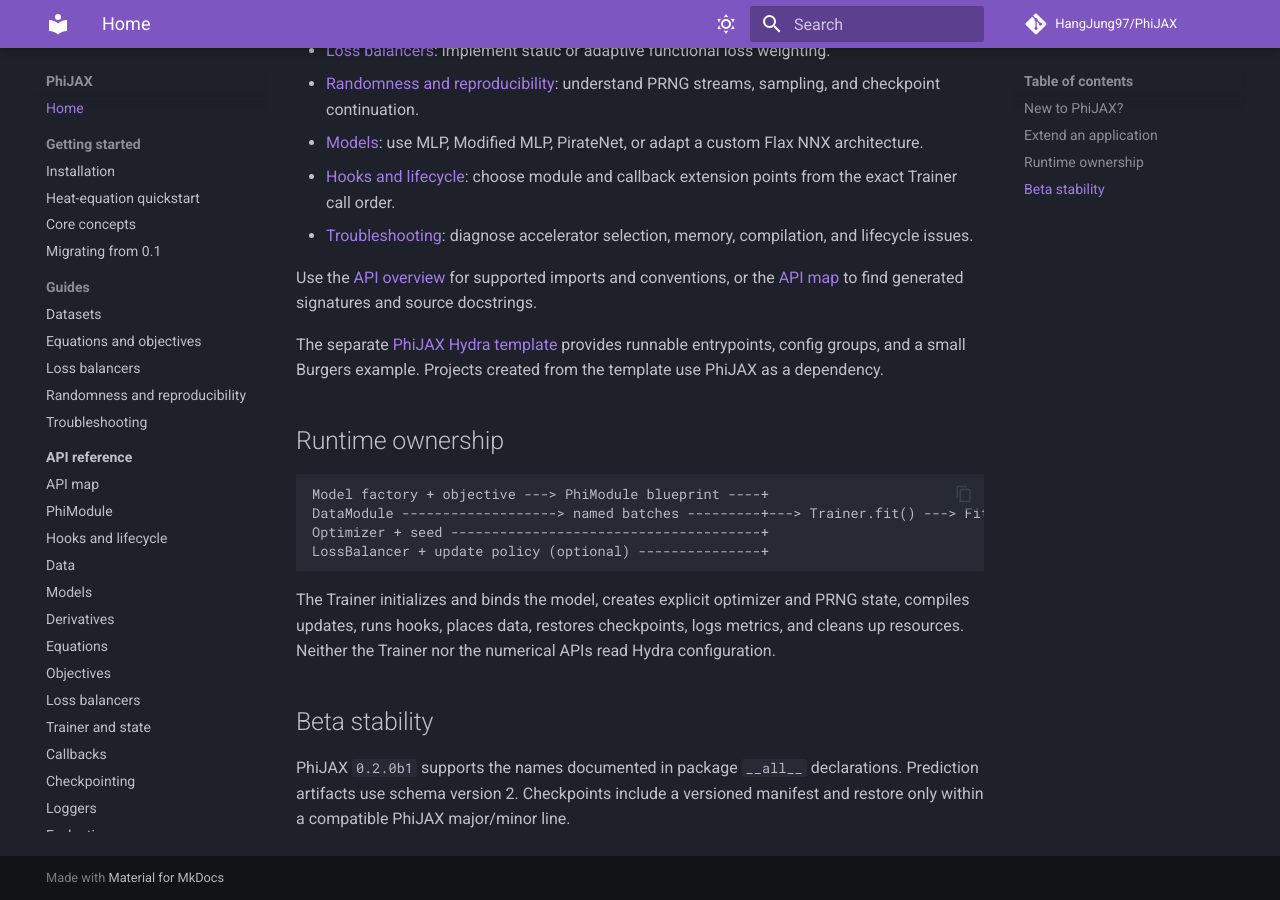
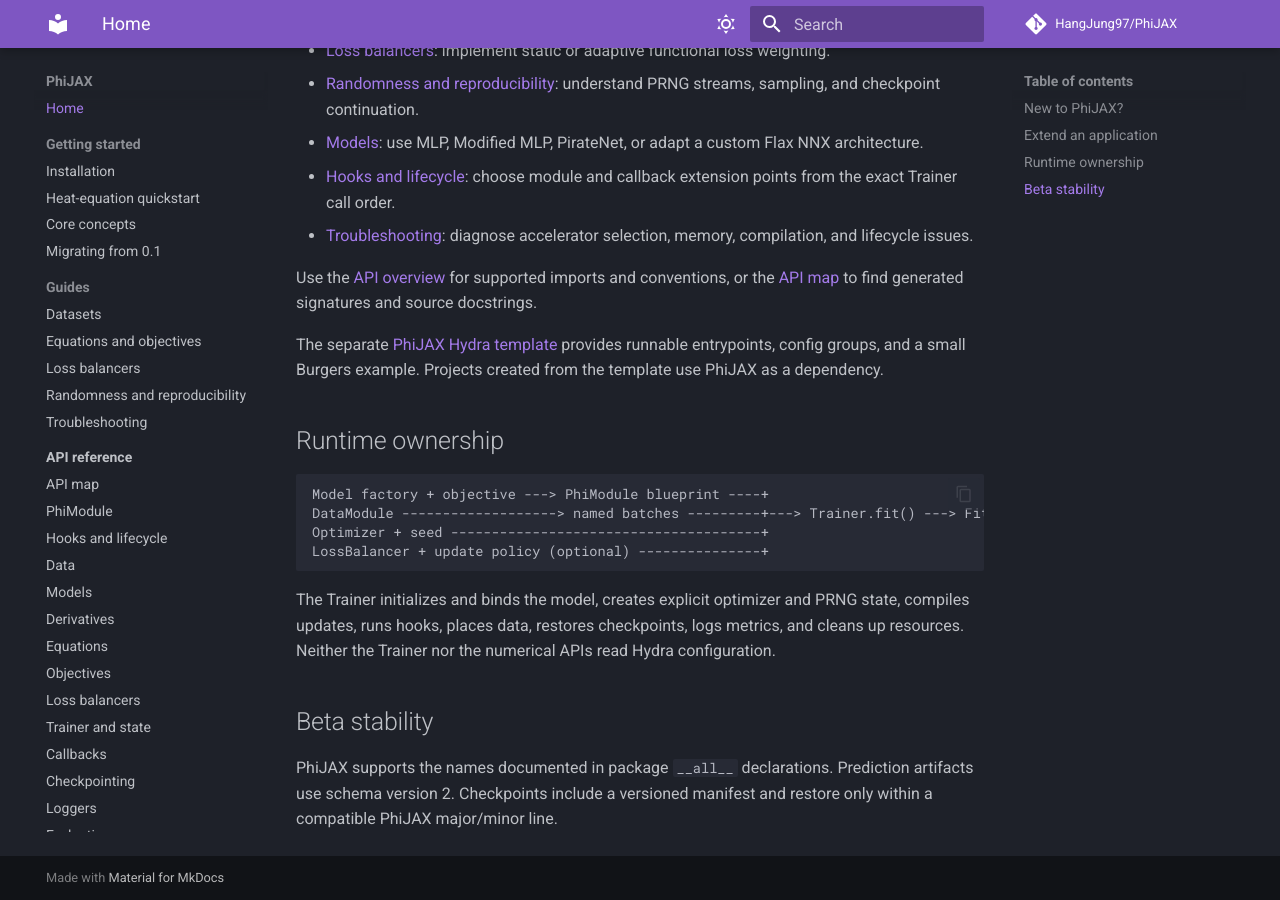
Before and after one commit to HangJung97/PhiJAX, an MkDocs documentation site: the page built from docs/index.md, in a window 1280 px wide and 900 px high, scrolled down 628 px. Built offline with MkDocs 1.6.1 and Material for MkDocs 9.7.7, drawn with Linux system fonts in a browser that asks for light colours; comment, search, counter and statistics services are not loaded.

```diff
--- a/docs/index.md
+++ b/docs/index.md
@@ -47,5 +47,5 @@ read Hydra configuration.
 
 ## Beta stability
 
-PhiJAX `0.2.0b1` supports the names documented in package `__all__` declarations. Prediction artifacts use schema
-version 2. Checkpoints include a versioned manifest and restore only within a compatible PhiJAX major/minor line.
+PhiJAX supports the names documented in package `__all__` declarations. Prediction artifacts use schema version 2.
+Checkpoints include a versioned manifest and restore only within a compatible PhiJAX major/minor line.
--- a/pyproject.toml
+++ b/pyproject.toml
@@ -1,6 +1,6 @@
 [project]
 name = "phijax"
-version = "0.2.0b1"
+version = "0.2.0b2"
 description = "A JAX framework for reproducible physics-informed neural network training."
 readme = "README.md"
 requires-python = ">=3.12"
```
Also changed, not shown: CHANGELOG.md (+4 -1 lines), README.md (+2 -2 lines), 2 other files.
